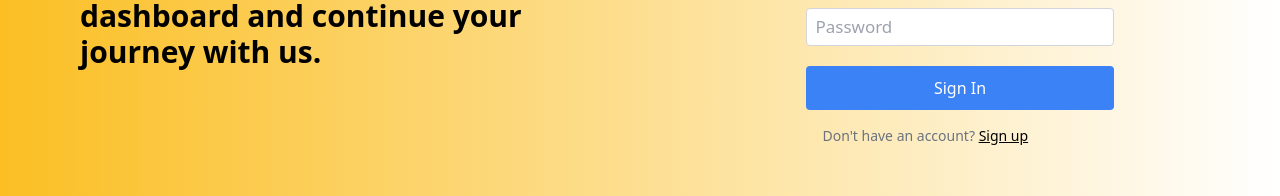
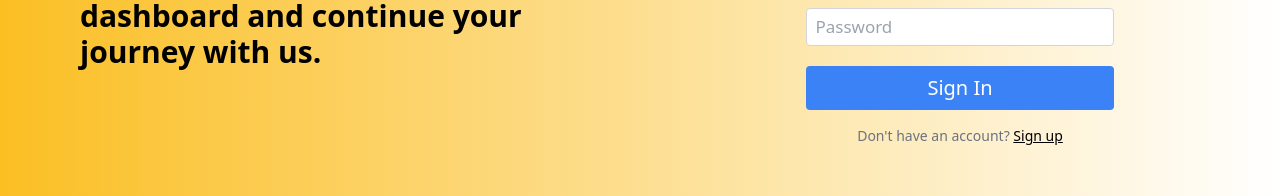
Before and after one commit to Purvish-Joshi/Auth_Page, a React (Vite) app: page / in a window 1280 px wide. Shown: the part 412-608 px from the top of the page. Built offline with nearby package versions, Linux system fonts and the light colour scheme.

Commit message:
updated Components

```diff
--- a/src/Components/Sign_in.jsx
+++ b/src/Components/Sign_in.jsx
@@ -56,11 +56,11 @@
                 dark:border-slate-700"
             />
 
-            <button className="w-full py-2 px-4 bg-blue-500 text-white rounded hover:bg-blue-600 text-[1rem] mt-3">
+            <button className="w-full py-2 px-4 bg-blue-500 text-white rounded hover:bg-blue-600 text-md mt-3">
               Sign In
             </button>
 
-            <h4 className="text-gray-500 m-4 text-sm dark:dark:text-white">
+            <h4 className="text-gray-500 m-4 text-sm text-center dark:dark:text-white">
               Don't have an account? {""}
               <Link
                 to="/signup"
--- a/src/Components/Sign_up.jsx
+++ b/src/Components/Sign_up.jsx
@@ -66,11 +66,11 @@
                 dark:border-slate-700"
             />
 
-            <button className="w-full py-2 px-4 bg-blue-500 text-white rounded hover:bg-blue-600 text-[1rem] mt-3">
+            <button className="w-full py-2 px-4 bg-blue-500 text-white rounded hover:bg-blue-600 text-md mt-3">
               Sign In
             </button>
 
-            <h4 className="text-gray-500 m-4 text-sm dark:dark:text-white">
+            <h4 className="text-gray-500 m-4 text-sm text-center dark:dark:text-white">
               Already have an account? {""}
               <Link to="/" className="text-black underline dark:text-gray-500 ">
                 Sign in
```
